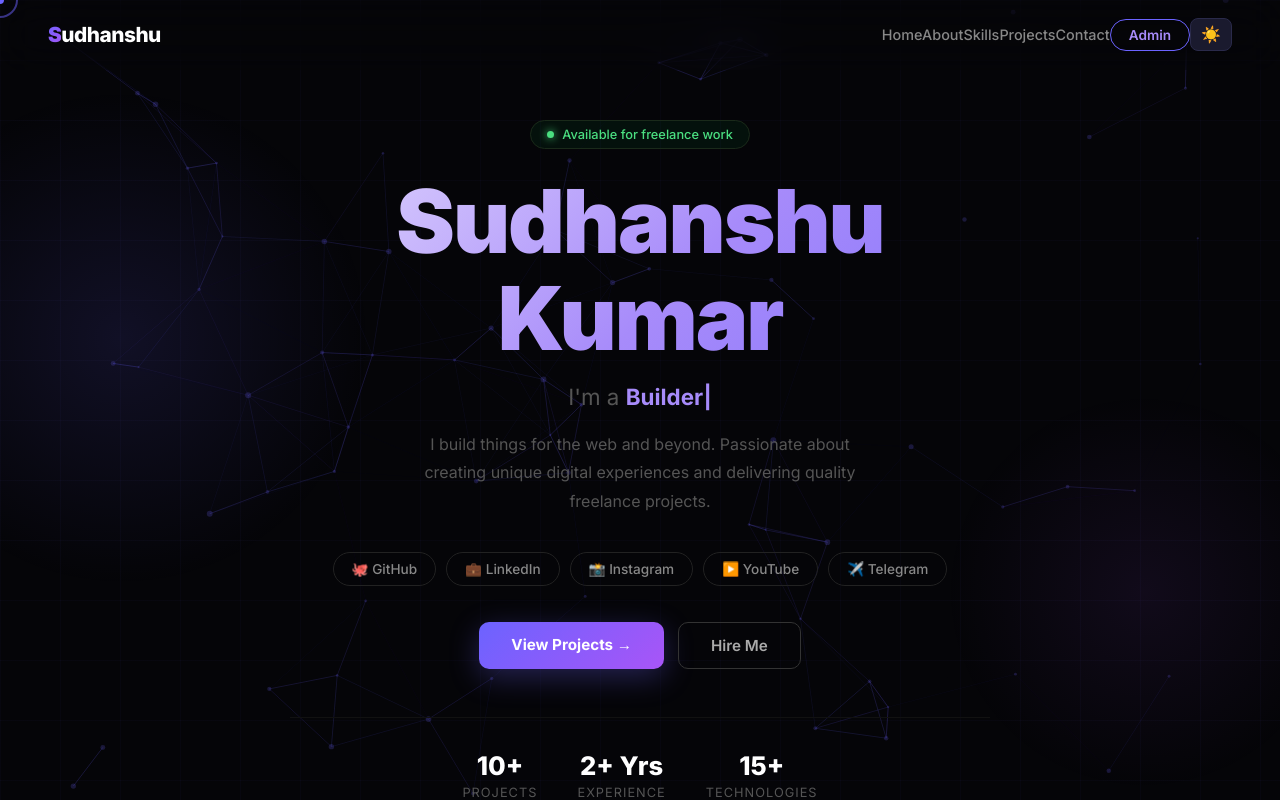
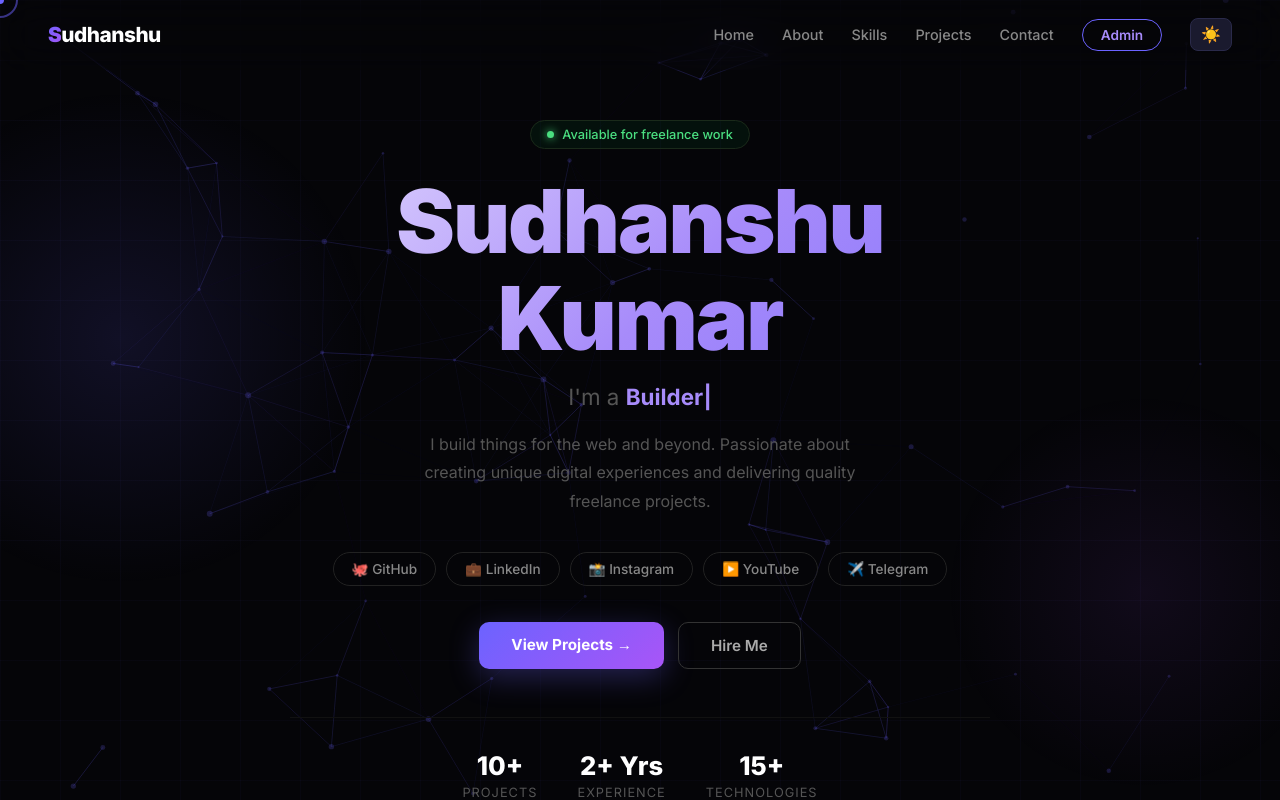
Before and after one commit to sudhansh296/Portfolio, a React (Create React App) app in the folder frontend/: page / in a window 1280 px wide. Shown: the top 800 px of the page. Built offline with nearby package versions, Linux system fonts and the light colour scheme; no server answers.

Commit message:
fix: navbar inline gap fix

```diff
--- a/frontend/src/components/Navbar.jsx
+++ b/frontend/src/components/Navbar.jsx
@@ -26,7 +26,7 @@ export default function Navbar() {
       <span style={styles.logo}>
         <span style={styles.logoPurple}>S</span>udhanshu
       </span>
-      <div style={{ ...styles.links, display: menuOpen ? 'flex' : undefined }}>
+      <div style={{ display: 'flex', gap: '28px', alignItems: 'center' }}>
         {links.map(item => (
           <a key={item} href={`#${item.toLowerCase()}`} onClick={() => setMenuOpen(false)}
             style={{ ...styles.link, color: dark ? '#888' : '#555' }}
```
